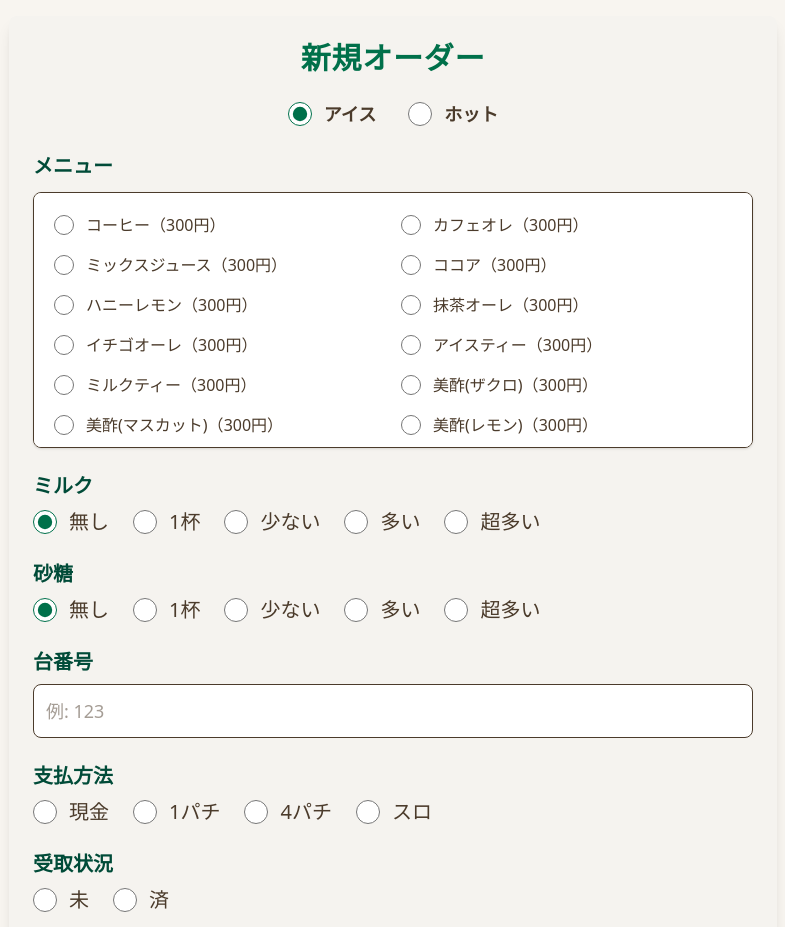
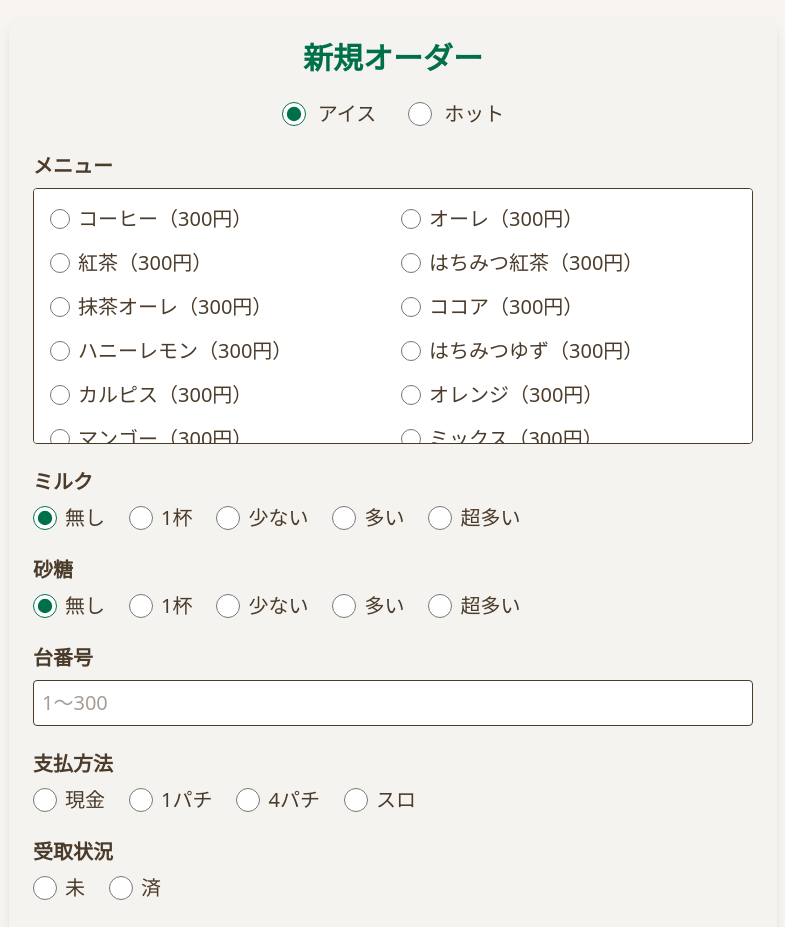
Before and after one commit to ueharasyota/drink-order-v2, a Next.js app: page /new-order in a window 1280 px wide. Shown: the top 927 px of the page, without its empty margins (247-1032 px from the left). Built offline with nearby package versions, Linux system fonts and the light colour scheme.

Commit message:
タブレット向けに台番号テンキーを大きく表示するようスタイル調整

```diff
--- a/src/app/components/NewOrderForm.tsx
+++ b/src/app/components/NewOrderForm.tsx
@@ -1,7 +1,10 @@
+// src/app/new-order/page.tsx
 'use client';
 
 import React, { useState, useEffect, useRef } from 'react';
 import { useRouter } from 'next/navigation';
+// ★ ここでメニュー定義をインポート
+import { menuItems } from '../date/menuItems';
 
 export default function NewOrderForm() {
   const router = useRouter();
@@ -20,41 +23,30 @@ export default function NewOrderForm() {
   const [isCashKeypadOpen, setIsCashKeypadOpen] = useState(false);
   const cashModalRef = useRef<HTMLDivElement>(null);
 
-  // テーブル番号テンキーモーダルの外クリックで閉じる処理
+  // -- モーダル外クリックで閉じる --
   useEffect(() => {
     function handleClickOutside(event: MouseEvent) {
       if (modalRef.current && !modalRef.current.contains(event.target as Node)) {
         setIsKeypadOpen(false);
       }
     }
-    if (isKeypadOpen) {
-      document.addEventListener('mousedown', handleClickOutside);
-    } else {
-      document.removeEventListener('mousedown', handleClickOutside);
-    }
-    return () => {
-      document.removeEventListener('mousedown', handleClickOutside);
-    };
+    if (isKeypadOpen) document.addEventListener('mousedown', handleClickOutside);
+    else document.removeEventListener('mousedown', handleClickOutside);
+    return () => document.removeEventListener('mousedown', handleClickOutside);
   }, [isKeypadOpen]);
 
-  // 受取金額テンキーモーダルの外クリックで閉じる処理
   useEffect(() => {
     function handleClickOutside(event: MouseEvent) {
       if (cashModalRef.current && !cashModalRef.current.contains(event.target as Node)) {
         setIsCashKeypadOpen(false);
       }
     }
-    if (isCashKeypadOpen) {
-      document.addEventListener('mousedown', handleClickOutside);
-    } else {
-      document.removeEventListener('mousedown', handleClickOutside);
-    }
-    return () => {
-      document.removeEventListener('mousedown', handleClickOutside);
-    };
+    if (isCashKeypadOpen) document.addEventListener('mousedown', handleClickOutside);
+    else document.removeEventListener('mousedown', handleClickOutside);
+    return () => document.removeEventListener('mousedown', handleClickOutside);
   }, [isCashKeypadOpen]);
 
-  // テーブル番号テンキー入力処理
+  // -- テーブル番号テンキー --
   const addDigit = (digit: number) => {
     if (tableNumber.length >= 3) return;
     const newValue = tableNumber + digit.toString();
@@ -62,30 +54,26 @@ export default function NewOrderForm() {
     if (num > 300) return;
     setTableNumber(newValue);
   };
-
   const clearNumber = () => setTableNumber('');
 
-  // 受取金額テンキー入力処理
+  // -- 受取金額テンキー --
   const addCashDigit = (digit: number) => {
-    if (cashAmount.length >= 6) return; // 最大6桁まで
-    const newValue = cashAmount + digit.toString();
-    setCashAmount(newValue);
+    if (cashAmount.length >= 6) return;
+    setCashAmount(cashAmount + digit.toString());
   };
-
   const clearCashNumber = () => setCashAmount('');
 
-  const iceMenus = [
-    'コーヒー', 'カフェオレ', 'ミックスジュース', 'ココア', 'ハニーレモン',
-    '抹茶オーレ', 'イチゴオーレ', 'アイスティー', 'ミルクティー',
-    '美酢(ザクロ)', '美酢(マスカット)', '美酢(レモン)', 'オレンジ', 'アップル', 'マンゴー'
-  ];
-  const hotMenus = [
-    'コーヒー', 'カフェオレ', 'ココア', '紅茶', '昆布茶',
-    '梅昆布茶', 'オニオンスープ', 'コーンポタージュ', 'ポタージュ', 'プレミアムコーヒー'
-  ];
-  const currentMenus = drinkType === 'ice' ? iceMenus : hotMenus;
+  // ★ 動的に ICE / HOT メニューを取得
+  const currentMenus = menuItems
+    .filter((item) =>
+      drinkType === 'ice'
+        ? item.type === 'アイス'
+        : item.type === 'ホット'
+    )
+    .map((item) => item.name);
 
-  const getPrice = () => (menu === 'プレミアムコーヒー' ? 500 : 300);
+  // ★ 価格取得（「プレミアム」のみ500円、それ以外は300円）
+  const getPrice = () => (menu === 'プレミアム' ? 500 : 300);
 
   const handleCancel = () => {
     setDrinkType('ice');
@@ -109,13 +97,11 @@ export default function NewOrderForm() {
       return;
     }
 
-  try {
     if (!menu || !tableNumber || !paymentMethod || !receiptStatus) {
       alert('メニュー・台番号・支払方法・受取状況はすべて必須です。');
       return;
     }
 
-  // 🔽 現金＋受取済のときは金額が必要
     if (paymentMethod === '現金' && receiptStatus === '済' && !cashAmount) {
       alert('現金で受取済の場合、受取金額を入力してください。');
       return;
@@ -127,46 +113,41 @@ export default function NewOrderForm() {
       price: getPrice(),
       milk,
       sugar,
-  table_number: parseInt(tableNumber, 10),
+      table_number: tableNum,
       payment_method: paymentMethod,
       receipt_status: receiptStatus,
       cash_amount: cashAmount || undefined,
       note,
     };
 
-
+    try {
       const res = await fetch('/api/orders', {
         method: 'POST',
         headers: { 'Content-Type': 'application/json' },
         body: JSON.stringify(newOrder),
       });
-
-    if (!res.ok) {
-      const errorText = await res.text();
-      console.error('注文APIエラー:', errorText);
-      throw new Error('注文送信に失敗しました');
-    }
-
+      if (!res.ok) throw new Error(await res.text());
       alert('注文が送信されました！');
-    router.push('/order-list'); // 遷移先を変更する場合ここも
-  } catch (error) {
-    console.error('注文送信エラー:', error);
+      router.push('/order-list');
+    } catch (err) {
+      console.error('注文送信エラー:', err);
       alert('送信中にエラーが発生しました。もう一度お試しください。');
     }
   };
 
-
   return (
     <form
       onSubmit={handleSubmit}
-      className="max-w-3xl mx-auto p-6 space-y-6 text-xl bg-[#f5f3ef] font-sans text-[#4b3b2b] rounded-lg shadow-lg"
+      className="max-w-3xl mx-auto p-6 space-y-6 text-xl bg-[#f5f3ef] rounded-lg shadow-lg"
     >
+      <h1 className="text-3xl font-extrabold text-center text-[#00704a]">
+        新規オーダー
+      </h1>
 
-      <h1 className="text-3xl font-extrabold mb-6 text-[#00704a] text-center tracking-wide">新規オーダー</h1>
-
-      <div className="flex gap-8 justify-center mb-6">
+      {/* ドリンクタイプ */}
+      <div className="flex gap-8 justify-center">
         {['ice', 'hot'].map((type) => (
-          <label key={type} className="flex items-center gap-3 cursor-pointer select-none">
+          <label key={type} className="flex items-center gap-3 cursor-pointer">
             <input
               type="radio"
               name="drinkType"
@@ -178,16 +159,17 @@ export default function NewOrderForm() {
               }}
               className="w-6 h-6 accent-[#00704a]"
             />
-            <span className="text-lg font-semibold">{type === 'ice' ? 'アイス' : 'ホット'}</span>
+            <span>{type === 'ice' ? 'アイス' : 'ホット'}</span>
           </label>
         ))}
       </div>
 
+      {/* メニュー */}
       <div>
-        <label className="block font-semibold mb-3 text-[#004b38] text-xl">メニュー</label>
-        <div className="grid grid-cols-2 gap-4 max-h-64 overflow-y-auto border border-[#4b3b2b] rounded-lg p-5 bg-white shadow-sm">
+        <label className="block mb-2 font-semibold">メニュー</label>
+        <div className="grid grid-cols-2 gap-4 max-h-64 overflow-y-auto border rounded p-4 bg-white">
           {currentMenus.map((m) => (
-            <label key={m} className="flex items-center gap-3 cursor-pointer select-none text-base hover:text-[#00704a] transition-colors">
+            <label key={m} className="flex items-center gap-2 cursor-pointer">
               <input
                 type="radio"
                 name="menu"
@@ -197,160 +179,155 @@ export default function NewOrderForm() {
                 required
                 className="w-5 h-5 accent-[#00704a]"
               />
-              <span>{m}（{m === 'プレミアムコーヒー' ? 500 : 300}円）</span>
+              <span>
+                {m}（{m === 'プレミアム' ? 500 : 300}円）
+              </span>
             </label>
           ))}
         </div>
       </div>
 
+      {/* ミルク／砂糖 */}
       <div>
-        <label className="block font-semibold mb-2 text-[#004b38]">ミルク</label>
+        <label className="block mb-2 font-semibold">ミルク</label>
         <div className="flex flex-wrap gap-6">
-          {['無し', '1杯', '少ない', '多い', '超多い'].map((option) => (
-            <label key={option} className="flex items-center gap-3 cursor-pointer select-none">
+          {['無し', '1杯', '少ない', '多い', '超多い'].map((opt) => (
+            <label key={opt} className="flex items-center gap-2 cursor-pointer">
               <input
                 type="radio"
                 name="milk"
-                value={option}
-                checked={milk === option}
-                onChange={() => setMilk(option)}
+                value={opt}
+                checked={milk === opt}
+                onChange={() => setMilk(opt)}
                 className="w-6 h-6 accent-[#00704a]"
               />
-              <span>{option}</span>
+              <span>{opt}</span>
+            </label>
+          ))}
+        </div>
+      </div>
+      <div>
+        <label className="block mb-2 font-semibold">砂糖</label>
+        <div className="flex flex-wrap gap-6">
+          {['無し', '1杯', '少ない', '多い', '超多い'].map((opt) => (
+            <label key={opt} className="flex items-center gap-2 cursor-pointer">
+              <input
+                type="radio"
+                name="sugar"
+                value={opt}
+                checked={sugar === opt}
+                onChange={() => setSugar(opt)}
+                className="w-6 h-6 accent-[#00704a]"
+              />
+              <span>{opt}</span>
             </label>
           ))}
         </div>
       </div>
 
+      {/* 台番号 */}
       <div>
-        <label className="block font-semibold mb-2 text-[#004b38]">砂糖</label>
-        <div className="flex flex-wrap gap-6">
-          {['無し', '1杯', '少ない', '多い', '超多い'].map((option) => (
-            <label key={option} className="flex items-center gap-3 cursor-pointer select-none">
-              <input
-                type="radio"
-                name="sugar"
-                value={option}
-                checked={sugar === option}
-                onChange={() => setSugar(option)}
-                className="w-6 h-6 accent-[#00704a]"
-              />
-              <span>{option}</span>
-            </label>
-          ))}
-        </div>
-      </div>
-
-      <div>
-        <label className="block font-semibold mb-2 text-[#004b38]">台番号</label>
+        <label className="block mb-2 font-semibold">台番号</label>
         <input
           type="text"
-          inputMode="numeric"
-          pattern="[0-9]{1,3}"
-          maxLength={3}
-          placeholder="例: 123"
           value={tableNumber}
           readOnly
           onClick={() => setIsKeypadOpen(true)}
-          className="w-full border border-[#4b3b2b] p-3 rounded-lg text-lg bg-white cursor-pointer focus:outline-none focus:ring-2 focus:ring-[#00704a]"
+          placeholder="1〜300"
+          className="w-full border rounded p-2 cursor-pointer bg-white"
         />
-
         {isKeypadOpen && (
-          <div className="fixed inset-0 bg-[rgba(0,0,0,0.3)] flex justify-center items-center z-50">
+          <div className="fixed inset-0 flex items-center justify-center bg-[rgba(0,0,0,0.3)] z-50">
             <div
                 ref={modalRef}
-              className="bg-white rounded-xl p-6 w-72 shadow-lg flex flex-col"
        onClick={(e) => e.stopPropagation()}
+       className="bg-white p-8 w-96 rounded-xl shadow-lg flex flex-col"
      >
-              <div className="grid grid-cols-3 gap-4 mb-6">
-                {[1, 2, 3, 4, 5, 6, 7, 8, 9].map((num) => (
+              <div className="grid grid-cols-3 gap-6 mb-4">
+                {[1,2,3,4,5,6,7,8,9].map((n) => (
                  <button
-                    key={num}
+            key={n}
             type="button"
-                    onClick={() => addDigit(num)}
-                    className="bg-[#00704a] hover:bg-[#004b38] text-white p-4 rounded-xl text-xl font-semibold select-none shadow"
+            onClick={() => addDigit(n)}
+            className="p-6 bg-[#00704a] hover:bg-[#004b38] text-white rounded-xl text-2xl font-semibold"
          >
-                    {num}
+                    {n}
                   </button>
                 ))}
                 <button
                   type="button"
                   onClick={clearNumber}
-                  className="bg-[#4b3b2b] hover:bg-[#3b2f1d] text-white p-4 rounded-xl col-span-2 text-xl font-semibold select-none shadow"
+                  className="col-span-2 p-4 bg-[#4b3b2b] text-white rounded"
                 >
                   クリア
                 </button>
                 <button
                   type="button"
                   onClick={() => addDigit(0)}
-                  className="bg-[#00704a] hover:bg-[#004b38] text-white p-4 rounded-xl text-xl font-semibold select-none shadow"
+                  className="p-4 bg-[#00704a] text-white rounded"
                 >
                   0
                 </button>
               </div>
-              <div className="flex justify-end">
-                <button
-                  type="button"
-                  onClick={() => setIsKeypadOpen(false)}
-                  className="text-[#00704a] hover:underline font-semibold select-none"
-                >
+              <button onClick={() => setIsKeypadOpen(false)} className="text-[#00704a]">
                 閉じる
               </button>
-              </div>
             </div>
           </div>
         )}
       </div>
 
+      {/* 支払方法 */}
       <div>
-        <label className="block font-semibold mb-2 text-[#004b38]">支払方法</label>
+        <label className="block mb-2 font-semibold">支払方法</label>
         <div className="flex flex-wrap gap-6">
-          {['現金', '1パチ', '4パチ', 'スロ'].map((method) => (
-            <label key={method} className="flex items-center gap-3 cursor-pointer select-none">
+          {['現金', '1パチ', '4パチ', 'スロ'].map((m) => (
+            <label key={m} className="flex items-center gap-2 cursor-pointer">
               <input
                 type="radio"
                 name="paymentMethod"
-                value={method}
-                checked={paymentMethod === method}
-                onChange={() => setPaymentMethod(method)}
+                value={m}
+                checked={paymentMethod === m}
+                onChange={() => setPaymentMethod(m)}
                 className="w-6 h-6 accent-[#00704a]"
               />
-              <span>{method}</span>
+              <span>{m}</span>
             </label>
           ))}
         </div>
       </div>
 
+      {/* 受取状況 */}
       <div>
-        <label className="block font-semibold mb-2 text-[#004b38]">受取状況</label>
+        <label className="block mb-2 font-semibold">受取状況</label>
         <div className="flex gap-6">
-          {['未', '済'].map((status) => (
-            <label key={status} className="flex items-center gap-3 cursor-pointer select-none">
+          {['未', '済'].map((s) => (
+            <label key={s} className="flex items-center gap-2 cursor-pointer">
               <input
                 type="radio"
                 name="receiptStatus"
-                value={status}
-                checked={receiptStatus === status}
-                onChange={() => setReceiptStatus(status)}
+                value={s}
+                checked={receiptStatus === s}
+                onChange={() => setReceiptStatus(s)}
                 className="w-6 h-6 accent-[#00704a]"
               />
-              <span>{status}</span>
+              <span>{s}</span>
             </label>
           ))}
         </div>
       </div>
 
-      {/* 支払方法が「現金」かつ受取状況が「済」のときに受取金額入力表示 */}
+      {/* 受取金額 (現金/済 の場合) */}
       {paymentMethod === '現金' && receiptStatus === '済' && (
         <div>
-          <label className="block font-semibold mb-2 text-[#004b38]">受取金額</label>
+          <label className="block mb-2 font-semibold">受取金額</label>
           <div className="flex gap-4">
-            {['300', '500', '1000'].map((amt) => (
+            {['300','500','1000'].map((amt) => (
               <button
                 key={amt}
                 type="button"
                 onClick={() => setCashAmount(amt)}
-                className="px-6 py-2 bg-[#e0e0d1] rounded hover:bg-[#c0c0af] text-lg font-semibold select-none"
+                className="px-4 py-2 bg-[#e0e0d1] rounded"
               >
                 {amt}円
               </button>
@@ -358,87 +335,78 @@ export default function NewOrderForm() {
             <button
               type="button"
               onClick={() => setIsCashKeypadOpen(true)}
-              className="px-6 py-2 bg-[#e0e0d1] rounded hover:bg-[#c0c0af] text-lg font-semibold select-none"
+              className="px-4 py-2 bg-[#e0e0d1] rounded"
             >
               手入力
             </button>
           </div>
-          {cashAmount && <p className="mt-2 text-[#4b3b2b]">受取金額：{cashAmount}円</p>}
+          {cashAmount && <p>受取金額: {cashAmount} 円</p>}
 
-          {/* 受取金額テンキーモーダル */}
           {isCashKeypadOpen && (
             <div
-              className="fixed inset-0 bg-[rgba(0,0,0,0.3)] flex justify-center items-center z-50"
               onClick={() => setIsCashKeypadOpen(false)}
+              className="fixed inset-0 flex items-center justify-center bg-[rgba(0,0,0,0.3)]"
             >
               <div
                 ref={cashModalRef}
-                className="bg-white rounded-xl p-6 w-72 shadow-lg flex flex-col"
                 onClick={(e) => e.stopPropagation()}
+                className="bg-white p-6 rounded-lg shadow-lg"
               >
-                <div className="grid grid-cols-3 gap-4 mb-6">
-                  {[1, 2, 3, 4, 5, 6, 7, 8, 9].map((num) => (
+                <div className="grid grid-cols-3 gap-2 mb-4">
+                  {[1,2,3,4,5,6,7,8,9].map((n) => (
                     <button
-                      key={num}
+                      key={n}
                       type="button"
-                      onClick={() => addCashDigit(num)}
-                      className="bg-[#00704a] hover:bg-[#004b38] text-white p-4 rounded-xl text-xl font-semibold select-none shadow"
+                      onClick={() => addCashDigit(n)}
+                      className="p-4 bg-[#00704a] text-white rounded"
                     >
-                      {num}
+                      {n}
                     </button>
                   ))}
                   <button
                     type="button"
                     onClick={clearCashNumber}
-                    className="bg-[#4b3b2b] hover:bg-[#3b2f1d] text-white p-4 rounded-xl col-span-2 text-xl font-semibold select-none shadow"
+                    className="col-span-2 p-4 bg-[#4b3b2b] text-white rounded"
                   >
                     クリア
                   </button>
                   <button
                     type="button"
                     onClick={() => addCashDigit(0)}
-                    className="bg-[#00704a] hover:bg-[#004b38] text-white p-4 rounded-xl text-xl font-semibold select-none shadow"
+                    className="p-4 bg-[#00704a] text-white rounded"
                   >
                     0
                   </button>
                 </div>
-                <div className="flex justify-end">
-                  <button
-                    type="button"
-                    onClick={() => setIsCashKeypadOpen(false)}
-                    className="text-[#00704a] hover:underline font-semibold select-none"
-                  >
+                <button onClick={() => setIsCashKeypadOpen(false)} className="text-[#00704a]">
                   閉じる
                 </button>
-                </div>
               </div>
             </div>
           )}
         </div>
       )}
 
+      {/* 備考 */}
       <div>
-        <label className="block font-semibold mb-2 text-[#004b38]">備考</label>
+        <label className="block mb-2 font-semibold">備考</label>
         <textarea
           value={note}
           onChange={(e) => setNote(e.target.value)}
-          className="w-full border border-[#4b3b2b] p-3 rounded-lg text-lg focus:outline-none focus:ring-2 focus:ring-[#00704a]"
           rows={3}
-          placeholder="ご要望などあればご記入ください"
+          className="w-full border rounded p-2"
         />
       </div>
 
-      <div className="flex gap-4 mt-6">
-        <button
-          type="submit"
-          className="flex-1 bg-[#00704a] text-white py-3 rounded-lg text-xl font-semibold hover:bg-[#004b38] shadow-md transition-colors"
-        >
+      {/* ボタン */}
+      <div className="flex gap-4">
+        <button type="submit" className="flex-1 bg-[#00704a] text-white py-3 rounded">
           注文する
         </button>
         <button
           type="button"
           onClick={handleCancel}
-          className="flex-1 bg-[#b22222] text-white py-3 rounded-lg text-xl font-semibold hover:bg-[#7a1616] shadow-md transition-colors"
+          className="flex-1 bg-[#b22222] text-white py-3 rounded"
         >
           キャンセル
         </button>
--- a/src/app/date/menuItems.ts
+++ b/src/app/date/menuItems.ts
@@ -8,33 +8,46 @@ export type DrinkItem = {
 
 export const menuItems: DrinkItem[] = [
   // アイス（300円）
-  { name: "コーヒー", price: 300, type: "アイス" },
-  { name: "カフェオレ", price: 300, type: "アイス" },
-  { name: "ミックスジュース", price: 300, type: "アイス" },
-  { name: "ココア", price: 300, type: "アイス" },
-  { name: "ハニーレモン", price: 300, type: "アイス" },
-  { name: "抹茶オーレ", price: 300, type: "アイス" },
-  { name: "イチゴオーレ", price: 300, type: "アイス" },
-  { name: "アイスティー", price: 300, type: "アイス" },
-  { name: "ミルクティー", price: 300, type: "アイス" },
-  { name: "美酢(ザクロ)", price: 300, type: "アイス" },
-  { name: "美酢(マスカット)", price: 300, type: "アイス" },
-  { name: "美酢(レモン)", price: 300, type: "アイス" },
-  { name: "オレンジ", price: 300, type: "アイス" },
-  { name: "アップル", price: 300, type: "アイス" },
-  { name: "マンゴー", price: 300, type: "アイス" },
+  { name: "コーヒー",          price: 300, type: "アイス" },
+  { name: "オーレ",            price: 300, type: "アイス" },
+  { name: "紅茶",              price: 300, type: "アイス" },
+  { name: "はちみつ紅茶",      price: 300, type: "アイス" },
+  { name: "抹茶オーレ",        price: 300, type: "アイス" },
+  { name: "ココア",            price: 300, type: "アイス" },
+  { name: "ハニーレモン",      price: 300, type: "アイス" },
+  { name: "はちみつゆず",      price: 300, type: "アイス" },
+  { name: "カルピス",          price: 300, type: "アイス" },
+  { name: "オレンジ",          price: 300, type: "アイス" },
+  { name: "マンゴー",          price: 300, type: "アイス" },
+  { name: "ミックス",          price: 300, type: "アイス" },
+  { name: "マンゴーラッシー",  price: 300, type: "アイス" },
+  { name: "いちごオーレ",      price: 300, type: "アイス" },
+  { name: "美酢ざくろ",        price: 300, type: "アイス" },
+  { name: "美酢アセロラ",      price: 300, type: "アイス" },
+  { name: "美酢パイン",        price: 300, type: "アイス" },
+  { name: "美酢レモン",        price: 300, type: "アイス" },
+  { name: "美酢キウイ",        price: 300, type: "アイス" },
+  { name: "カルピス炭酸割",    price: 300, type: "アイス" },
+  { name: "ハニーレモン炭酸割",price: 300, type: "アイス" },
 
   // ホット（300円）
-  { name: "コーヒー", price: 300, type: "ホット" },
-  { name: "カフェオレ", price: 300, type: "ホット" },
-  { name: "ココア", price: 300, type: "ホット" },
-  { name: "紅茶", price: 300, type: "ホット" },
-  { name: "昆布茶", price: 300, type: "ホット" },
-  { name: "梅昆布茶", price: 300, type: "ホット" },
-  { name: "オニオンスープ", price: 300, type: "ホット" },
-  { name: "コーンポタージュ", price: 300, type: "ホット" },
-  { name: "ポタージュ", price: 300, type: "ホット" },
+  { name: "コーヒー",          price: 300, type: "ホット" },
+  { name: "オーレ",            price: 300, type: "ホット" },
+  { name: "紅茶",              price: 300, type: "ホット" },
+  { name: "はちみつ紅茶",      price: 300, type: "ホット" },
+  { name: "抹茶オーレ",        price: 300, type: "ホット" },
+  { name: "ココア",            price: 300, type: "ホット" },
+  { name: "ハニーレモン",      price: 300, type: "ホット" },
+  { name: "はちみつゆず",      price: 300, type: "ホット" },
+  { name: "こぶ茶",            price: 300, type: "ホット" },
+  { name: "梅こぶ茶",          price: 300, type: "ホット" },
+  { name: "カルピス",          price: 300, type: "ホット" },
+  { name: "コーンスープ",      price: 300, type: "ホット" },
+  { name: "クリームオニオン",  price: 300, type: "ホット" },
+  { name: "ベーコンポテト",    price: 300, type: "ホット" },
+  { name: "きのこ",            price: 300, type: "ホット" },
+  { name: "4種のチーズ",      price: 300, type: "ホット" },
 
-  // ホット（500円）
-  { name: "プレミアムコーヒー", price: 500, type: "ホット" },
+  // ホット（500円）※プレミアムだけ500円
+  { name: "プレミアム",        price: 500, type: "ホット" },
 ];
```
Lines whose indentation alone changed are shown as unchanged.
